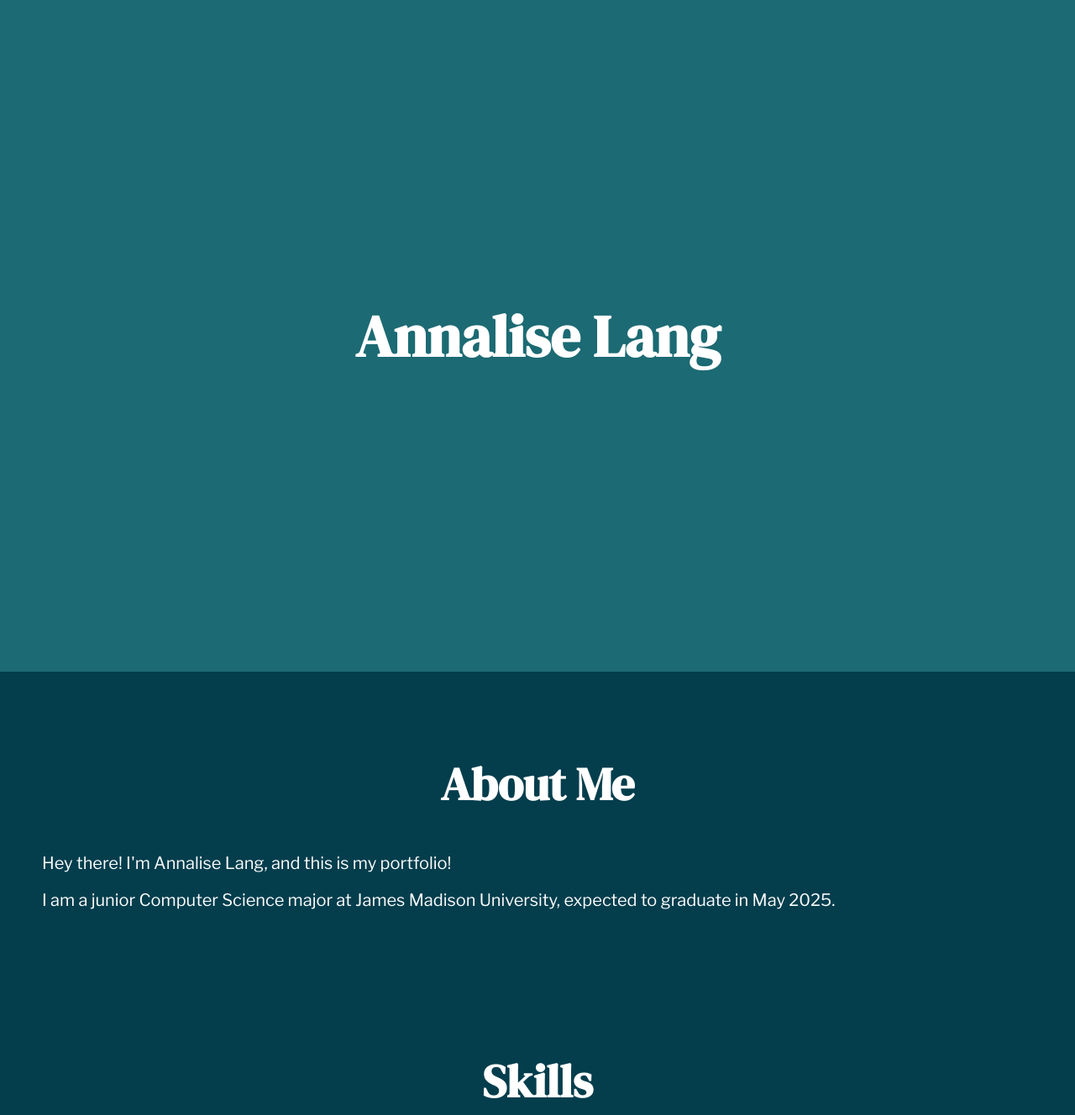
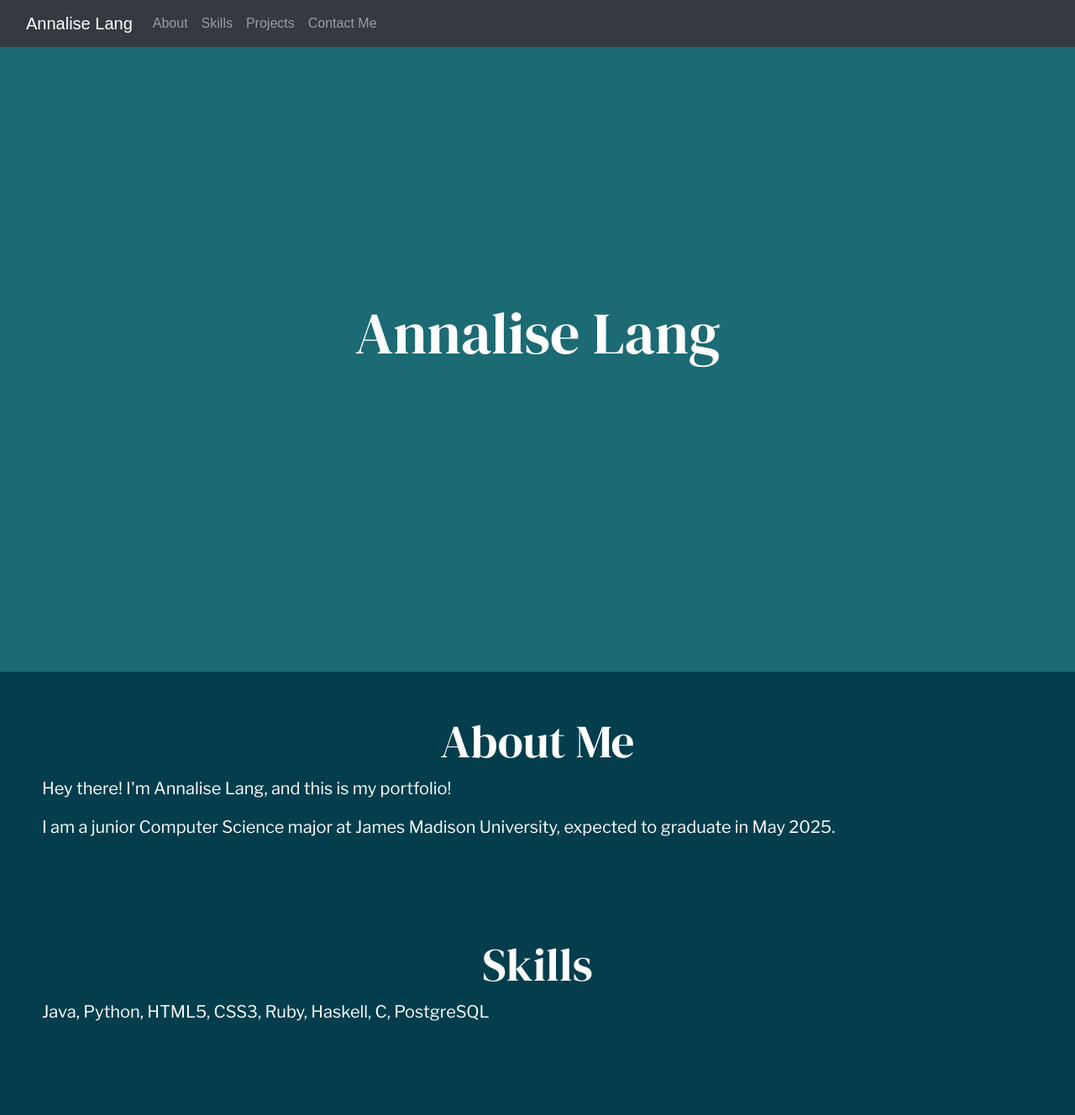
Before and after one commit to GinnySong/AnnaliseLang_Portfolio, a plain HTML site: page index.html in a window 1280 px wide. Shown: the top 1328 px of the page at 84% size. Drawn offline with nearby package versions, Linux system fonts and the light colour scheme.

Commit message:
Add navbar, import bootstrap stylesheet

```diff
--- a/index.html
+++ b/index.html
@@ -7,36 +7,54 @@
     <link rel="preconnect" href="https://fonts.googleapis.com">
     <link rel="preconnect" href="https://fonts.gstatic.com" crossorigin>
     <link rel="stylesheet" href="https://fonts.googleapis.com/css2?family=DM+Serif+Display:ital@0;1&family=Libre+Franklin:ital,wght@0,100..900;1,100..900&display=swap">
+    <link href="https://maxcdn.bootstrapcdn.com/bootstrap/4.5.2/css/bootstrap.min.css" rel="stylesheet"> <!-- import Bootstrap -->
     <link rel="stylesheet" href="assets/css/style.css">
   </head>
 
   <body>
+    <nav class="navbar navbar-expand-md navbar-dark fixed-top bg-dark">
+      <div class="container-fluid">
+        <a class="navbar-brand" href="#">Annalise Lang</a>
+        <button class="navbar-toggler collapsed" type="button" data-bs-toggle="collapse" data-bs-target="#navbarCollapse" aria-controls="navbarCollapse" aria-expanded="false" aria-label="Toggle navigation">
+          <span class="navbar-toggler-icon"></span>
+        </button>
+        <div class="navbar-collapse collapse" id="navbarCollapse">
+          <ul class="navbar-nav me-auto mb-2 mb-md-0">
+            <li class="nav-item"><a class="nav-link" href="#about">About</a></li>
+            <li class="nav-item"><a class="nav-link" href="#skills">Skills</a></li>
+            <li class="nav-item"><a class="nav-link" href="#projects">Projects</a></li>
+            <li class="nav-item"><a class="nav-link" href="#contact-me">Contact Me</a></li>
+          </ul>
+        </div>
+      </div>
+    </nav>
+
     <div class="page-header text-center">
       <h1>Annalise Lang</h1>
     </div>
 
     <div class="flex-container">
-      <section class="about">
+      <section id="about" class="about">
         <h1>About Me</h1>
         <article>
           <p>Hey there! I'm Annalise Lang, and this is my portfolio!</p>
           <p>I am a junior Computer Science major at James Madison University, expected to graduate in May 2025.</p>
         </article>
       </section>
-      <section class="skills">
+      <section id="skills" class="skills">
         <h1>Skills</h1>
         <article>
           <p>Java, Python, HTML5, CSS3, Ruby, Haskell, C, PostgreSQL</p>
         </article>
       </section>
-      <section class="projects">
+      <section id="projects" class="projects">
         <h1>Projects</h1>
         <article>
           <p>VG-VRT</p>
           <p>Rigidity Theory</p>
         </article>
       </section>
-      <section class="contact-me">
+      <section id="contact-me" class="contact-me">
         <h1>Contact Me</h1>
         <article>
           <p>Contact form coming soon!</p>
```
